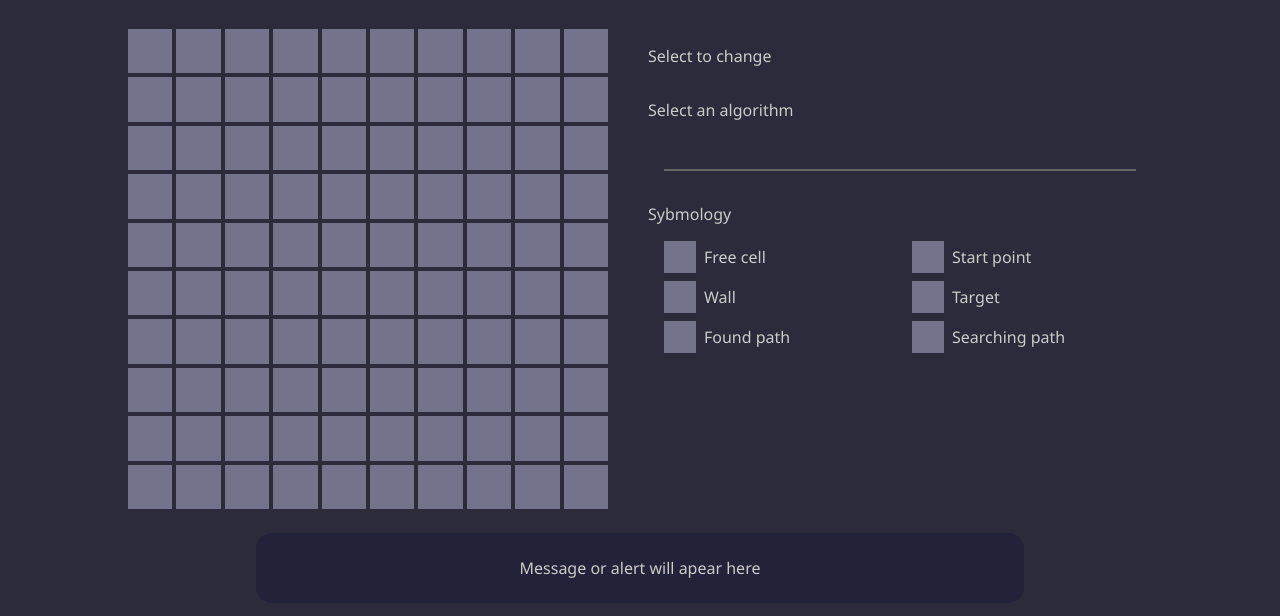
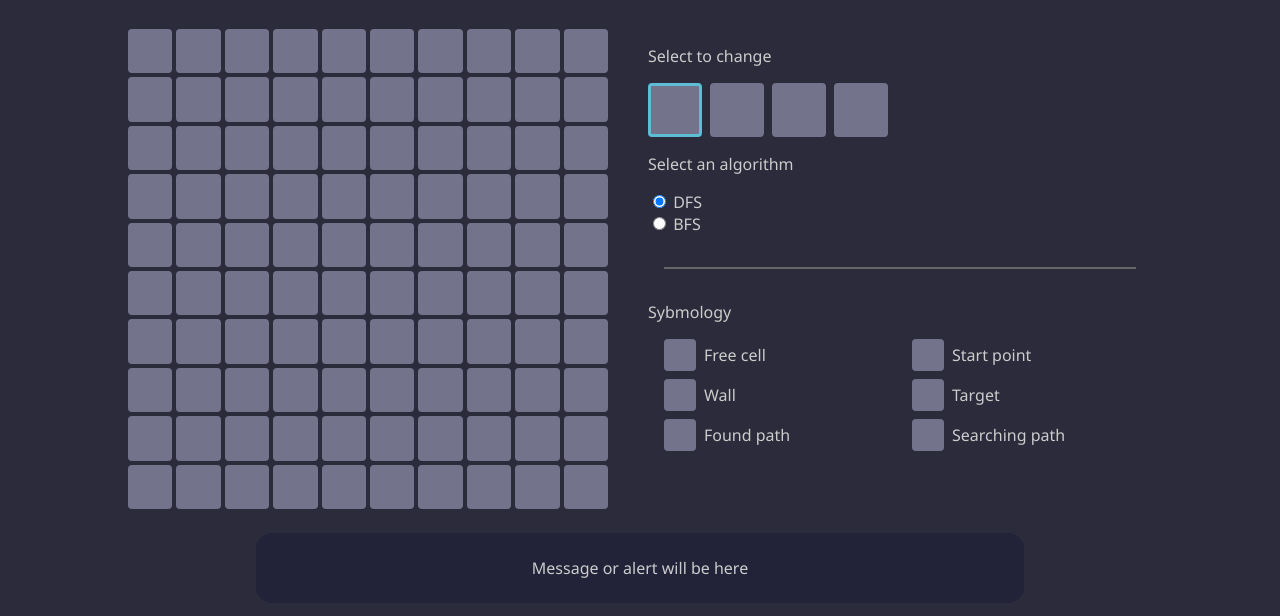
Before and after one commit to arcamp0130/search-in-maze, a website: page public/index.html in a window 1280 px wide. Shown: the part 68-684 px from the top of the page. Drawn offline with Linux system fonts and the light colour scheme.

Commit message:
feat: Adding controls layout for interaction.

```diff
--- a/public/index.html
+++ b/public/index.html
@@ -27,12 +27,24 @@
                     <div class="container">
                         <p>Select to change</p>
                         <div class="cells controller">
+                            <input type="radio" class="cell free" name="cell-change" id="free-cell-inp" checked></button>
+                            <input type="radio" class="cell wall" name="cell-change" id="add-wall-inp"></button>
+                            <input type="radio" class="cell start" name="cell-change" id="start-point-inp"></button>
+                            <input type="radio" class="cell target" name="cell-change" id="target-inp"></button>
                         </div>
                     </div>
 
                     <div class="container">
                         <p>Select an algorithm</p>
                         <div class="algorithms controller">
+                            <div class="control">
+                                <input type="radio" name="algorithm" id="dfs" value="dfs" checked>
+                                <label for="dfs">DFS</label>
+                            </div>
+                            <div class="control">
+                                <input type="radio" name="algorithm" id="bfs" value="bfs">
+                                <label for="bfs">BFS</label>
+                            </div>
                         </div>
                     </div>
                 </div>
@@ -70,7 +82,7 @@
         </div>
 
         <div class="alert container">
-            <p id="message">Message or alert will apear here</p>
+            <p id="message">Message or alert will be here</p>
         </div>
     </main>
 </body>
--- a/public/styles.css
+++ b/public/styles.css
@@ -1,7 +1,7 @@
 :root {
   --primary-color: hsl(240, 15%, 20%);
   --font-color: hsl(0, 0%, 80%);
-  --banner-color: hsl(240, 15%, 25%);
+  --secondary-color: hsl(240, 15%, 25%);
   --border-color: hsl(0, 0%, 40%);
   --cell-free-color: hsl(240, 10%, 50%);
   --cell-wall-color: hsl(0, 30%, 15%);
@@ -11,6 +11,8 @@
   --cell-searching-color: hsl(270, 50%, 50%);
   --cell-hover-border: hsl(0, 0%, 10%);
   --alert-background-color: hsla(240, 100%, 10%, 20%);
+  --radio-border: hsl(0, 0%, 40%);
+  --input-cell-selected: hsl(192, 59%, 60%);
 }
 
 * {
@@ -30,7 +32,7 @@ body {
 }
 
 header {
-  background-color: var(--banner-color);
+  background-color: var(--secondary-color);
   margin: 0 0 0.5rem 0;
 }
 
@@ -98,6 +100,23 @@ hr {
 .cell {
   aspect-ratio: 1;
   background-color: var(--cell-free-color);
+  border-radius: 0.25rem;
+}
+
+input.cell {
+  border: 0;
+  min-height: 2rem;
+  min-width: 2rem;
+  border: 0;
+}
+
+input[type="radio"][name="cell-change"] {
+  appearance: none;
+  margin: 0;
+}
+
+input[type="radio"][name="cell-change"]:checked {
+  border: 0.2rem solid var(--input-cell-selected);
 }
 
 .controls {
@@ -105,7 +124,8 @@ hr {
   flex-direction: column;
 }
 
-.controls .cell:hover, #maze .cell:hover  {
+.controls .cell:hover,
+#maze .cell:hover {
   cursor: pointer;
   outline: 0.2rem solid var(--cell-hover-border);
   outline-offset: -0.2rem;
@@ -141,7 +161,7 @@ li p {
 }
 
 li .cell {
-    min-width: 2rem;
+  min-width: 2rem;
 }
 
 @media (max-width: 768px) {
@@ -160,7 +180,8 @@ li .cell {
     justify-content: center;
   }
 
-  .terms .section, .terms.container {
+  .terms .section,
+  .terms.container {
     max-width: 425px;
     margin: 0 auto;
   }
@@ -168,6 +189,6 @@ li .cell {
   .symbols ul {
     display: flex;
     flex-direction: column;
-    gap: 0.5rem
+    gap: 0.5rem;
   }
 }
```
